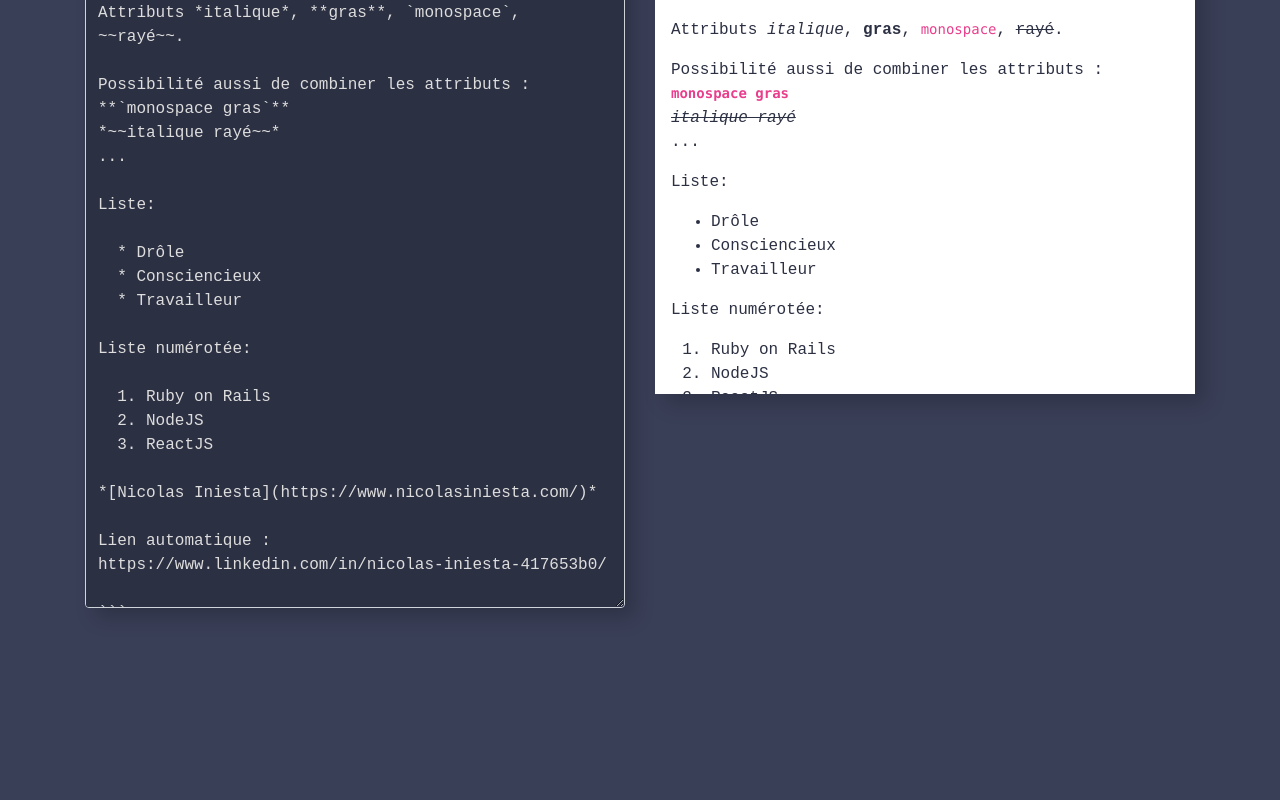
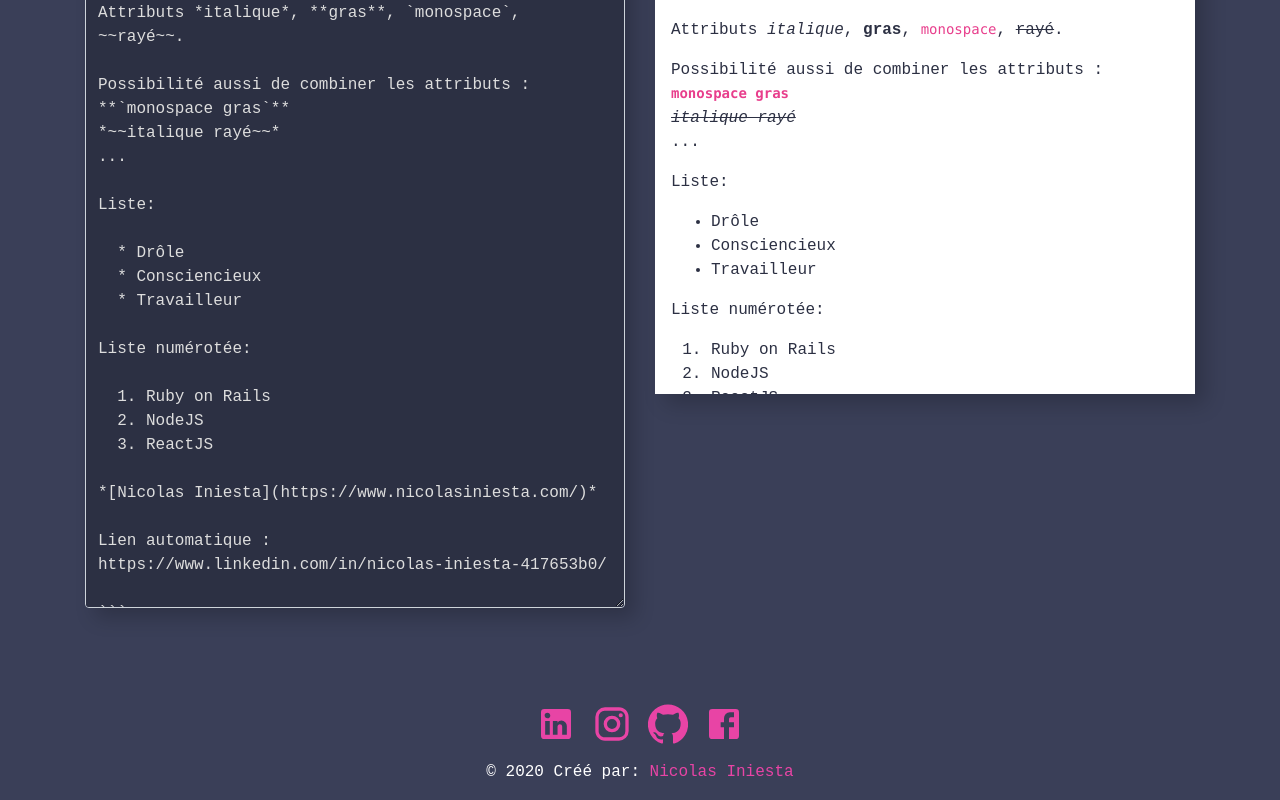
Before and after one commit to inicolas69/markdown-app, a React (Create React App) app: page / in a window 1280 px wide. Shown: the part 486-1286 px from the top of the page. Before the commit the page ends 1126 px from the top, so only its background shows below. Built offline with nearby package versions, Linux system fonts and the light colour scheme.

Commit message:
Editeur quasi fini

```diff
--- a/package.json
+++ b/package.json
@@ -3,12 +3,15 @@
   "version": "0.1.0",
   "private": true,
   "dependencies": {
+    "@material-ui/core": "^4.10.1",
+    "@material-ui/icons": "^4.9.1",
     "@testing-library/jest-dom": "^4.2.4",
     "@testing-library/react": "^9.3.2",
     "@testing-library/user-event": "^7.1.2",
     "boostrap": "^2.0.0",
     "bootstrap": "^4.5.0",
     "marked": "^1.1.0",
+    "mdbreact": "^4.27.0",
     "react": "^16.13.1",
     "react-dom": "^16.13.1",
     "react-scripts": "3.4.1"
@@ -17,7 +20,8 @@
     "start": "react-scripts start",
     "build": "react-scripts build",
     "test": "react-scripts test",
-    "eject": "react-scripts eject"
+    "eject": "react-scripts eject",
+    "deploy": "npm run build gh-pages -d build"
   },
   "eslintConfig": {
     "extends": "react-app"
--- a/src/App.css
+++ b/src/App.css
@@ -1,6 +1,6 @@
 body {
   background-color: rgb(58, 63, 88);
-  font-family: 'Courier New', Courier, monospace;
+  font-family: "Courier New", Courier, monospace;
   color: white;
 }
 
@@ -11,6 +11,7 @@ body {
 #title {
   padding: 1rem;
   border: 5px solid white;
+  box-shadow: 10px 10px 20px 0px rgba(0, 0, 0, 0.2);
   border-radius: 5rem;
 }
 
@@ -23,22 +24,45 @@ body {
   background-color: white;
   padding: 1rem;
   overflow: scroll;
-  box-shadow: 10px 10px 20px 0px rgba(0,0,0,0.2);
-  color: #2C3043;
+  box-shadow: 10px 10px 20px 0px rgba(0, 0, 0, 0.2);
+  color: #2c3043;
   max-height: 80vh;
   margin-bottom: 2rem;
 }
 
 .form-control {
-  box-shadow: 10px 10px 20px 0px rgba(0,0,0,0.2);
-  background-color: #2C3043;
+  box-shadow: 10px 10px 20px 0px rgba(0, 0, 0, 0.2);
+  background-color: #2c3043;
   color: rgb(221, 221, 221);
   margin-bottom: 2rem;
 }
 
 .form-control:focus {
   box-shadow: 5px 5px 10px 0px rgba(255, 255, 255, 0.05);
-  background-color: #2C3043;
+  background-color: #2c3043;
   color: white;
-  border-color: rgba(231, 231, 231, 0.8);
+  border-color: #e844a5;
 }
+
+.social-list {
+  list-style: none;
+  display: flex;
+  justify-content: center;
+  margin: 1em 0 0;
+  padding: 0;
+}
+
+.social-list__item {
+  margin: 0 0.5em;
+}
+
+.footer a {
+  color: #e844a5;
+}
+
+.footer__link:hover,
+.social-list__link:hover {
+  opacity: 0.6;
+  transition: 0.3s;
+  /* font-size: 1.6rem; */
+}
--- a/src/App.js
+++ b/src/App.js
@@ -1,5 +1,6 @@
 import React, { Component } from 'react'
 import './App.css'
+import FooterPage from './Components/Footer'
 
 import marked from 'marked'
 
@@ -43,7 +44,7 @@ class App extends Component {
               <h2 className='title'>Markdown</h2>
               <textarea
                 id='my-textarea'
-                spellcheck='false'
+                spellCheck='false'
                 onChange={this.handleChange}
                 value={this.state.text}
                 className='form-control'
@@ -59,6 +60,7 @@ class App extends Component {
             </div>
           </div>
         </div>
+        <FooterPage />
       </div>
     )
   }
--- /dev/null
+++ b/src/Components/Footer.js
@@ -0,0 +1,62 @@
+import React from 'react'
+import { MDBContainer, MDBFooter } from 'mdbreact'
+import LinkedInIcon from '@material-ui/icons/LinkedIn'
+import InstagramIcon from '@material-ui/icons/Instagram'
+import GitHubIcon from '@material-ui/icons/GitHub'
+import FacebookIcon from '@material-ui/icons/Facebook'
+
+const FooterPage = () => {
+  return (
+    <MDBFooter color='blue' className='footer font-small pt-4 mt-4'>
+      <MDBContainer fluid className='text-center text-md-left'>
+        <div className='links'>
+          <ul className='social-list'>
+            <li className='social-list__item'>
+              <a
+                className='social-list__link'
+                href='https://www.linkedin.com/in/nicolas-iniesta-417653b0/'
+              >
+                <LinkedInIcon style={{ fontSize: 40 }} />
+              </a>
+            </li>
+            <li className='social-list__item'>
+              <a
+                className='social-list__link'
+                href='https://www.instagram.com/piixn/'
+              >
+                <InstagramIcon style={{ fontSize: 40 }} />
+              </a>
+            </li>
+            <li className='social-list__item'>
+              <a
+                className='social-list__link'
+                href='https://github.com/inicolas69'
+              >
+                <GitHubIcon style={{ fontSize: 40 }} />
+              </a>
+            </li>
+            <li className='social-list__item'>
+              <a
+                className='social-list__link'
+                href='https://www.facebook.com/PiiXN'
+              >
+                <FacebookIcon style={{ fontSize: 40 }} />
+              </a>
+            </li>
+          </ul>
+        </div>
+      </MDBContainer>
+      <div className='footer-copyright text-center py-3'>
+        <MDBContainer fluid>
+          &copy; {new Date().getFullYear()} Créé par:{' '}
+          <a href='https://www.nicolasiniesta.com/' target='blank'>
+            {' '}
+            Nicolas Iniesta{' '}
+          </a>
+        </MDBContainer>
+      </div>
+    </MDBFooter>
+  )
+}
+
+export default FooterPage
```
Also changed, not shown: 1 other file (tests, documents, lock files or other folders).
